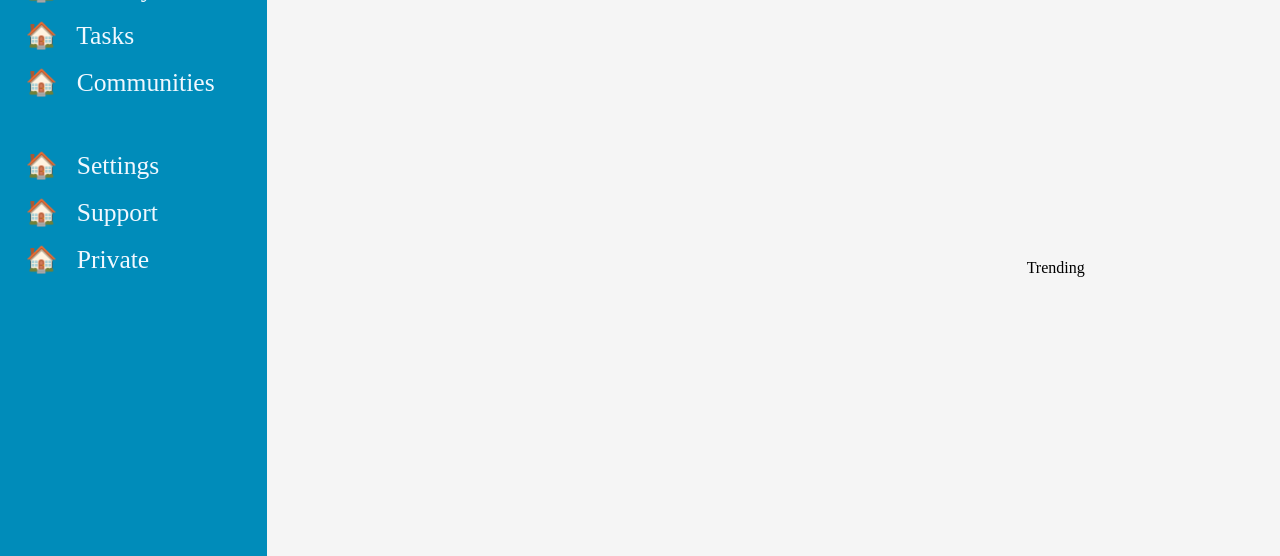
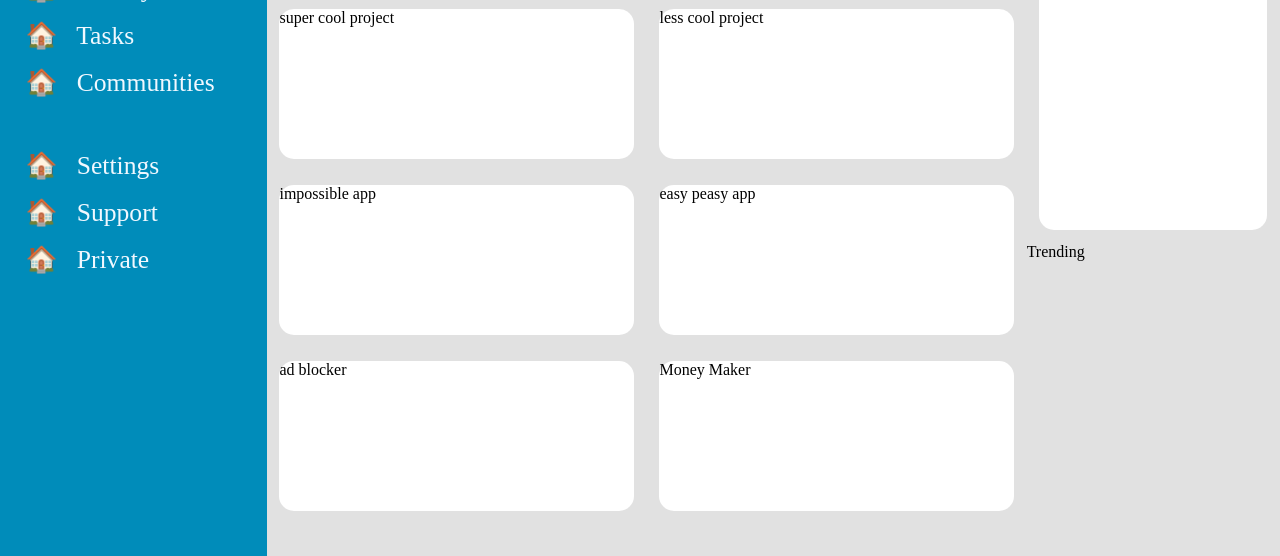
Before and after one commit to nothinktank/odin_admin_dash, a plain HTML site: page index.html in a window 1280 px wide. Shown: the part 244-800 px from the top of the page. Drawn offline with Linux system fonts and the light colour scheme.

Commit message:
adds bubbles to your projects and to announcements

```diff
--- a/index.html
+++ b/index.html
@@ -56,8 +56,27 @@
 
 
     <div class="main-content">
-      <div class="your-projects">Your Projects</div>
-      <div class="announcements">Announcements</div>
+      <div class="your-projects">
+        <div class="title">Your Projects</div>
+        <div class="projects">super cool project</div>
+        <div class="projects">less cool project</div>
+        <div class="projects">impossible app</div>
+        <div class="projects">easy peasy app</div>
+        <div class="projects">ad blocker</div>
+        <div class="projects">Money Maker</div>
+      </div>
+      <div class="announcements">
+        <div class="title">Announcements</div>
+        <div class="announcement-box">
+          <div></div>
+          <div></div>
+          <div></div>
+        </div>
+
+
+
+
+      </div>
       <div class="trending">Trending</div>
 
 
--- a/style.css
+++ b/style.css
@@ -75,7 +75,7 @@ ul > li > span {
 }
 
 input {
-  background-color: whitesmoke;
+  background-color: rgba(196, 196, 196, 0.5);
   border-style: none;
   border-radius: 15px;
   min-width: 35vw;
@@ -160,12 +160,13 @@ button {
 .main-content {
   grid-row: 2 / 3;
   grid-column: 2 / 3 ;
-  background-color: whitesmoke;
+  background-color: rgba(196, 196, 196, 0.5);
 
   display: grid;
   grid-template-columns: 3fr 1fr;
   grid-template-rows: 1fr 1fr;
 
+  padding-bottom: 4vh;
 
 }
 
@@ -178,6 +179,22 @@ button {
   grid-template-rows: 1fr 5fr 5fr 5fr;
 }
 
+.title {
+  grid-column: 1 / 3;
+  grid-row: 1 / 2;
+  align-self: end;
+}
+
+.projects {
+  border-radius: 15px;
+  background-color: white ;
+  margin: 1vw;
+}
+
+
+
+
+
 .announcements {
   grid-column: 2 / 3;
   grid-row: 1 / 2;
@@ -185,6 +202,23 @@ button {
   display: grid;
   grid-template-columns: 1fr;
   grid-template-rows: 1fr 10fr;
+
+  border-radius: 15px;
+  background-color: white ;
+  margin: 1vw;
+}
+
+.announcements > .title {
+  grid-row: 1 / 2;
+}
+
+.announcement-box {
+
+  grid-row: 2 / 3;
+
+  border-radius: 15px;
+  background-color: white ;
+  margin: 1vw;
 }
 
 .trending {
```
